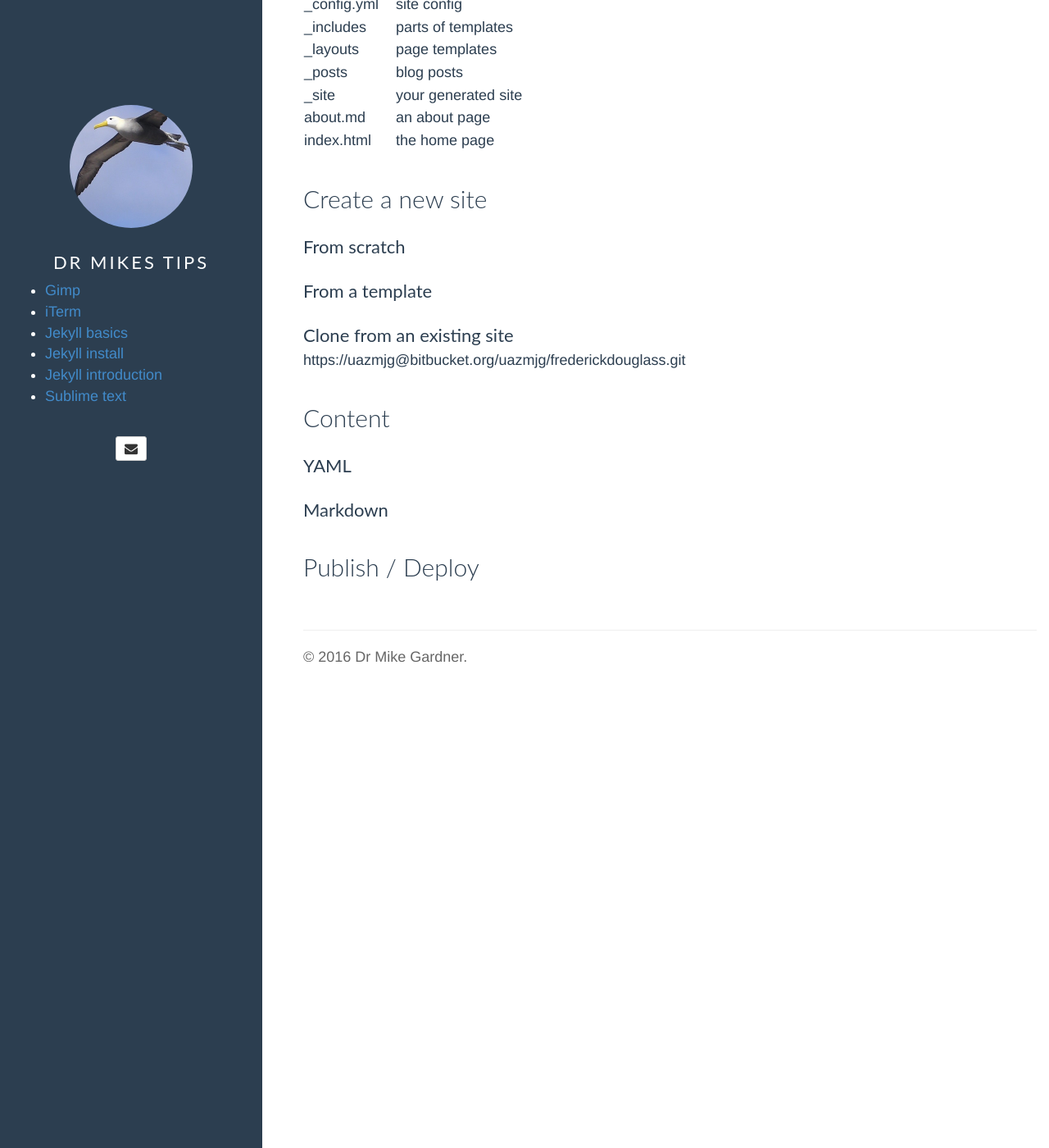
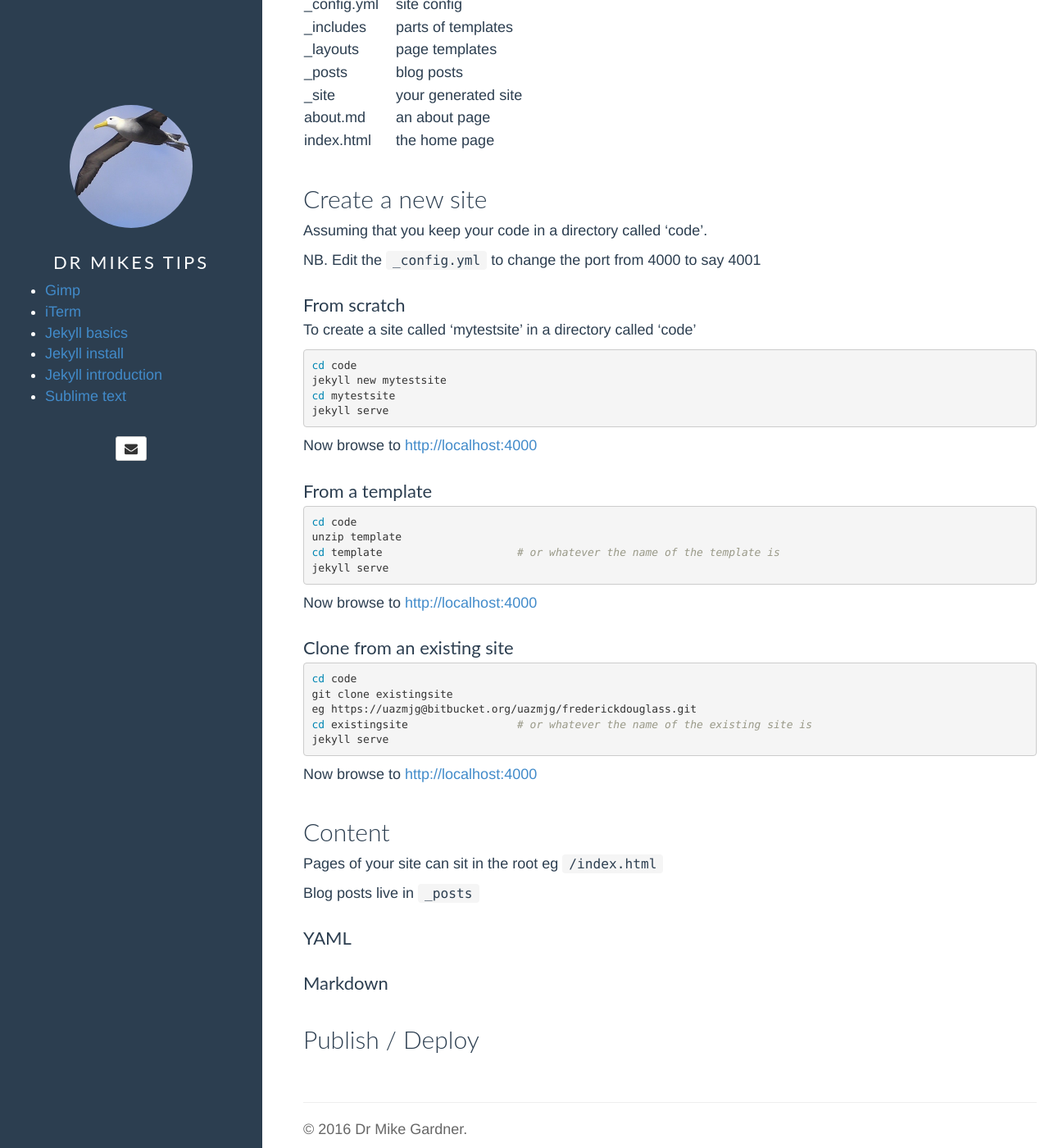
Before and after one commit to drmikeuk/tips, a Jekyll site: the page built from pages/jekyllbasics.md, in a window 1280 px wide and 1400 px high, scrolled down 614 px. Shown: the whole window at 82% size. Built offline with Jekyll 4.4.1, drawn with Linux system fonts in a browser that asks for light colours; some web fonts are replaced.

Commit message:
more content

```diff
--- a/pages/jekyllbasics.md
+++ b/pages/jekyllbasics.md
@@ -36,16 +36,45 @@ Files
 Create a new site
 -----------------
 
+Assuming that you keep your code in a directory called 'code'.
+
+NB. Edit the <code>_config.yml</code> to change the port from 4000 to say 4001
+
 ### From scratch
+
+To create a site called 'mytestsite' in a directory called 'code'
+{% highlight bash %}cd code
+jekyll new mytestsite
+cd mytestsite
+jekyll serve{% endhighlight %}
+Now browse to [http://localhost:4000](http://localhost:4000])
 
 ### From a template
 
+{% highlight bash %}cd code
+unzip template
+cd template 			# or whatever the name of the template is
+jekyll serve{% endhighlight %}
+Now browse to [http://localhost:4000](http://localhost:4000])
+
+
 ### Clone from an existing site
 
-https://uazmjg@bitbucket.org/uazmjg/frederickdouglass.git
+{% highlight bash %}cd code
+git clone existingsite
+eg https://uazmjg@bitbucket.org/uazmjg/frederickdouglass.git
+cd existingsite 		# or whatever the name of the existing site is
+jekyll serve{% endhighlight %}
+Now browse to [http://localhost:4000](http://localhost:4000])
+
+
 
 Content
 -------
+
+Pages of your site can sit in the root eg `/index.html`
+
+Blog posts live in `_posts`
 
 ### YAML
 
```
